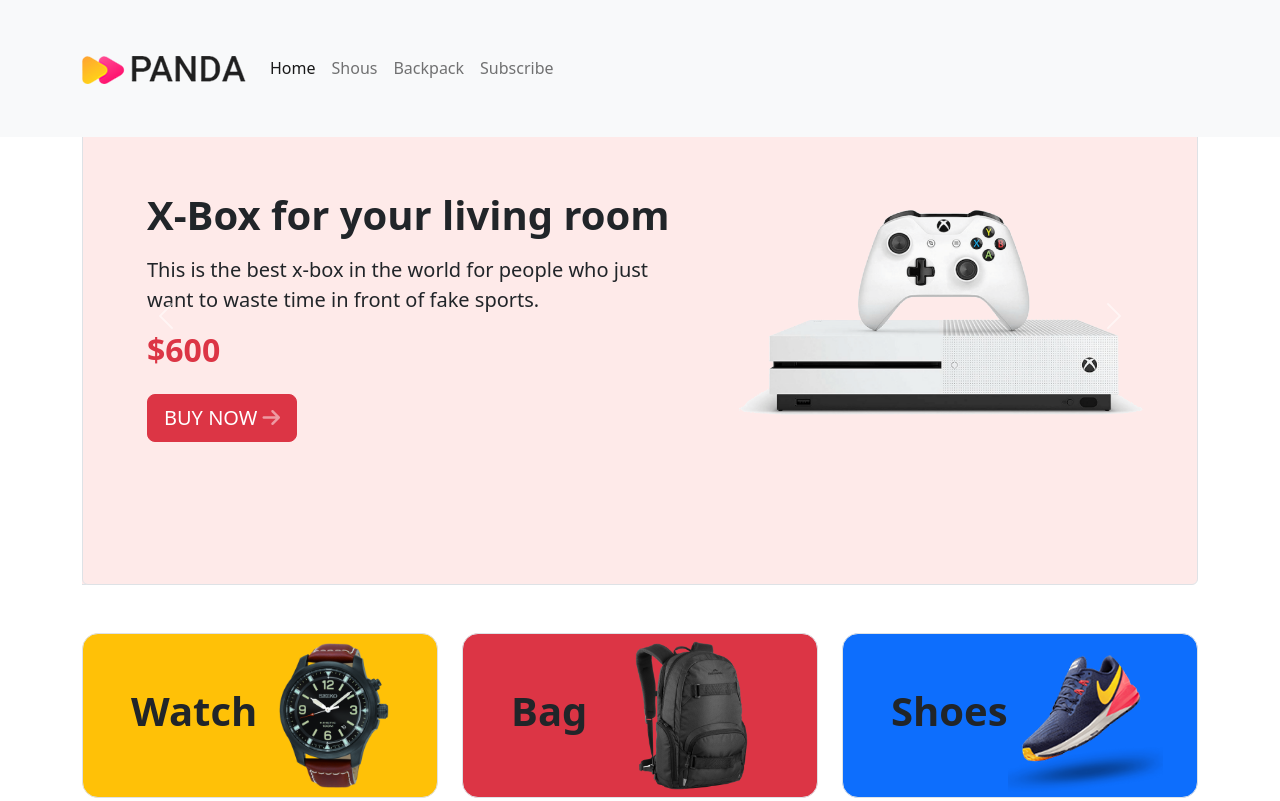
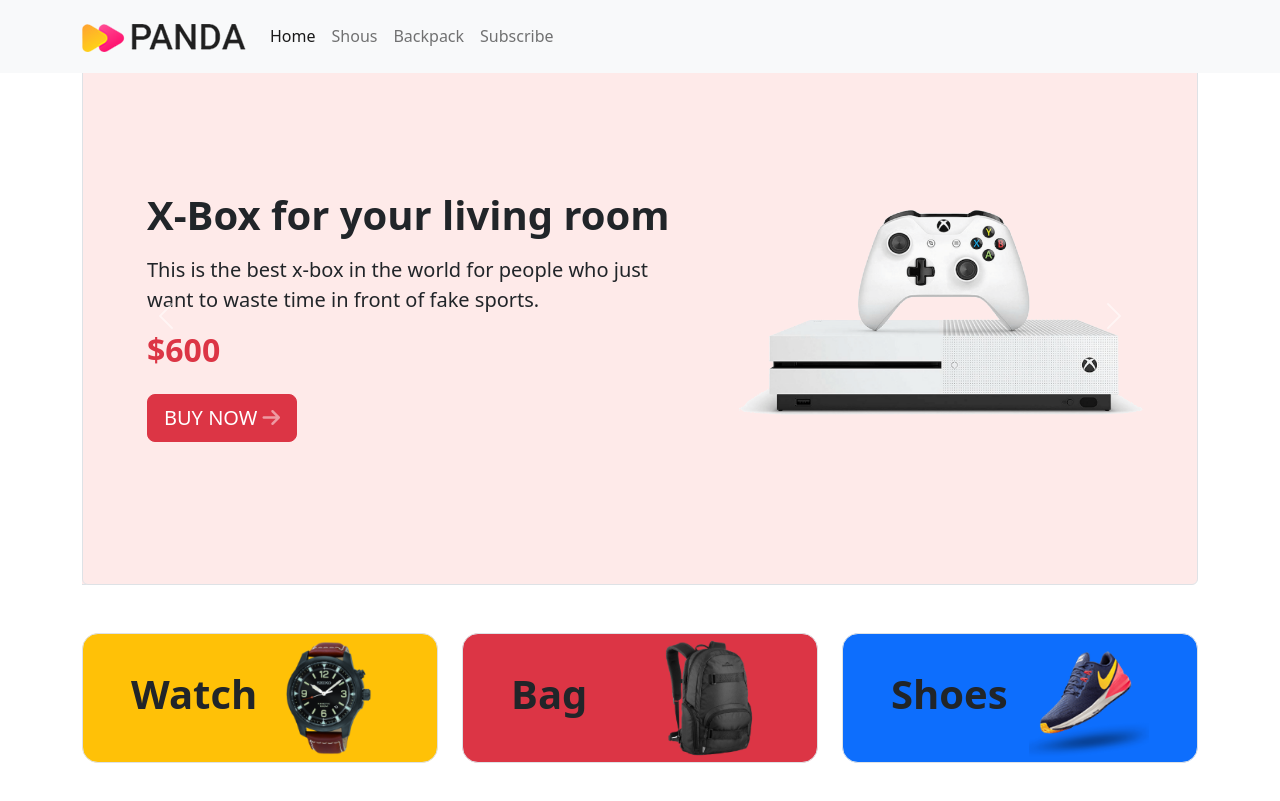
Before and after one commit to mamunur1296/panda-commerce, a plain HTML site: page index.html in a window 1280 px wide. Shown: the top 801 px of the page. Drawn offline with nearby package versions, Linux system fonts and the light colour scheme.

Commit message:
emd this site

```diff
--- a/index.html
+++ b/index.html
@@ -13,7 +13,7 @@
 
 <body>
     <header>
-        <nav class="navbar navbar-expand-lg fixed-top bg-light py-5">
+        <nav class="navbar navbar-expand-lg fixed-top bg-light py-3">
             <div class="container">
                 <a class="navbar-brand" href="#"><img src="images/logo.png" alt=""></a>
                 <button class="navbar-toggler" type="button" data-bs-toggle="collapse"
@@ -123,21 +123,21 @@
         <footer>
             <section class="container mt-5 g-4">
                 <div class="row">
-                    <div class="col-12 col-md-6 col-lg-4 ">
+                    <div class="col-12 col-md-6 col-lg-4 catagoris ">
                         <div
                             class="d-flex justify-content-between align-items-center bg-warning  py-1 px-5 border rounded-4  ">
                             <h2 class="fw-bold fs-1">Watch</h2>
                             <img class="img-fluid " src="images/categories/watch.png" alt="">
                         </div>
                     </div>
-                    <div class="col-12 col-md-6 col-lg-4 ">
+                    <div class="col-12 col-md-6 col-lg-4 catagoris ">
                         <div
                             class="d-flex justify-content-between align-items-center bg-danger  py-1 px-5 border rounded-4  ">
                             <h2 class="fw-bold fs-1">Bag</h2>
                             <img class="img-fluid " src="images/categories/bag.png" alt="">
                         </div>
                     </div>
-                    <div class="col-12 col-md-6 col-lg-4 ">
+                    <div class="col-12 col-md-6 col-lg-4 catagoris ">
                         <div
                             class="d-flex justify-content-between align-items-center bg-primary  py-1 px-5 border rounded-4 ">
                             <h2 class="fw-bold fs-1">Shoes</h2>
@@ -283,6 +283,11 @@
         <!-- sarce bar end -->
     </main>
     <!-- main section end -->
+    <footer>
+        <section class="container text-center my-5">
+            <h6>©2020. Panda Commerce. All rights reserved. Sofia, Bulgaria.</h6>
+        </section>
+    </footer>
 
     <script src="https://cdn.jsdelivr.net/npm/bootstrap@5.2.0/dist/js/bootstrap.bundle.min.js"
         integrity="sha384-A3rJD856KowSb7dwlZdYEkO39Gagi7vIsF0jrRAoQmDKKtQBHUuLZ9AsSv4jD4Xa"
--- a/style.css
+++ b/style.css
@@ -9,3 +9,7 @@
 .h-section {
     height: 400px;
 }
+
+.catagoris img {
+    height: 120px;
+}
```
